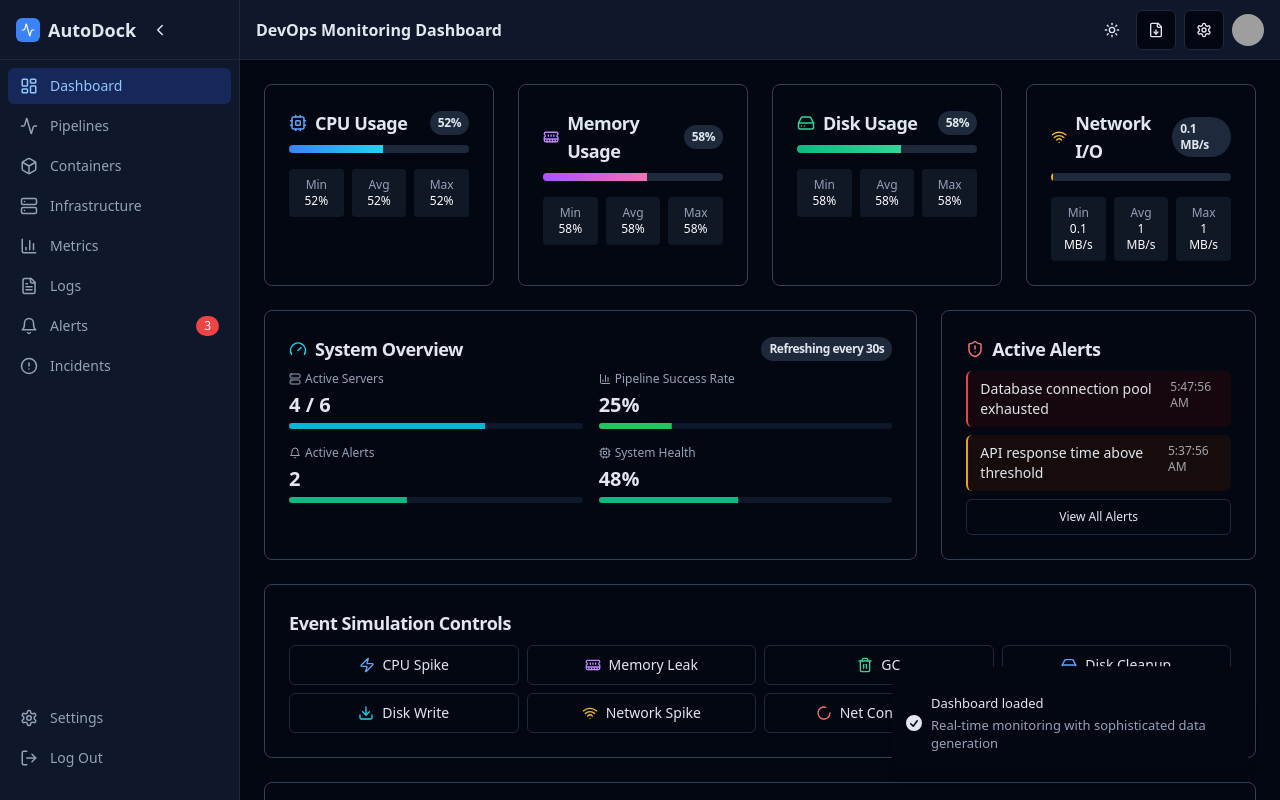
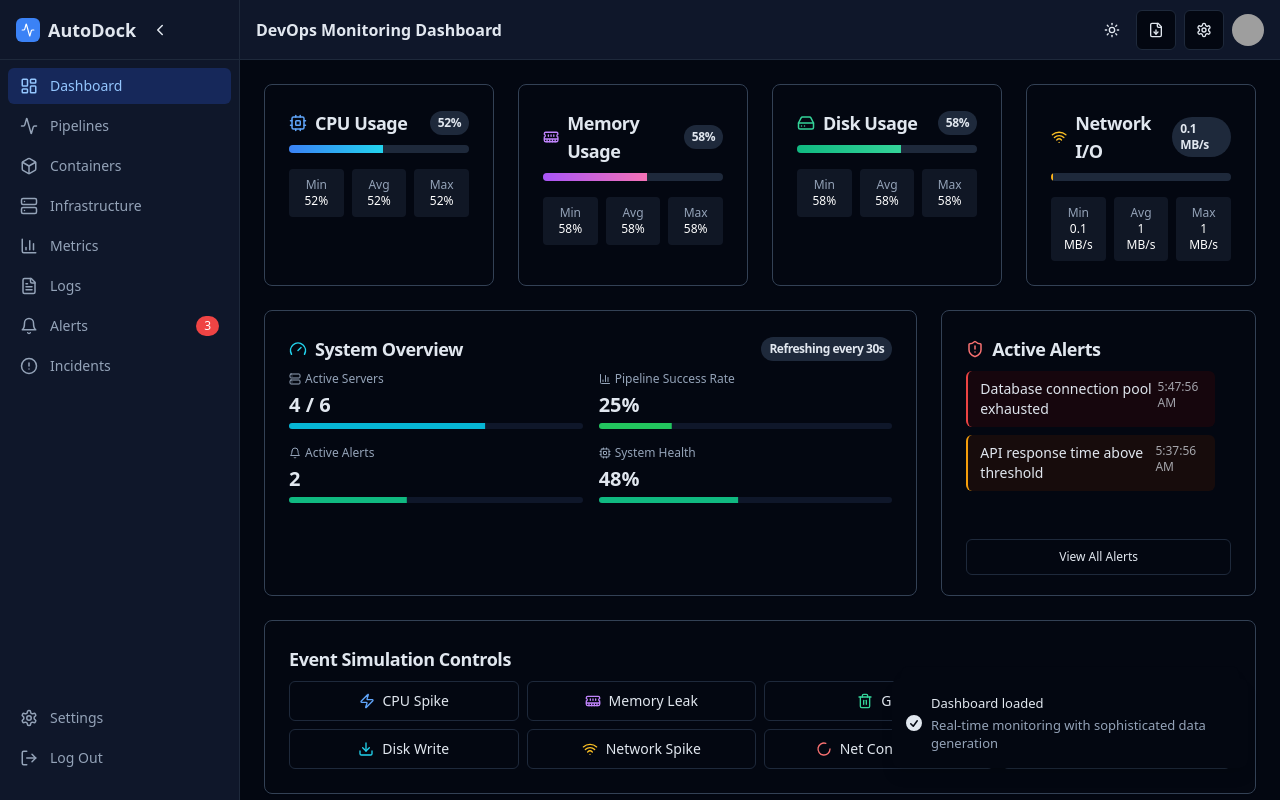
Before and after one commit to Kaxxtik/cicd-pipeline-fp, a React (Vite) app: page / in a window 1280 px wide. Both pictures are taken after typing "name@example.com", "Sample123" into the empty fields and a click on the button "Sign In". Built offline with nearby package versions, Linux system fonts and the light colour scheme; grey boxes are pictures that could not be loaded.

Commit message:
Fix: Update active alerts display
Refactor the active alerts section to display alerts near the system overview.

```diff
--- a/src/components/dashboard/Dashboard.tsx
+++ b/src/components/dashboard/Dashboard.tsx
@@ -1,4 +1,3 @@
-
 import { useEffect } from "react";
 import { JenkinsPipelineModule } from "./modules/JenkinsPipelineModule";
 import { DockerContainersModule } from "./modules/DockerContainersModule";
@@ -32,6 +31,7 @@ import { Progress } from "@/components/ui/progress";
 import { cn } from "@/lib/utils";
 import { Tooltip, TooltipContent, TooltipProvider, TooltipTrigger } from "@/components/ui/tooltip";
 import { AlertDialog, AlertDialogAction, AlertDialogCancel, AlertDialogContent, AlertDialogDescription, AlertDialogFooter, AlertDialogHeader, AlertDialogTitle, AlertDialogTrigger } from "@/components/ui/alert-dialog";
+import { ScrollArea } from "@/components/ui/scroll-area";
 
 function DashboardContent() {
   const {
@@ -343,8 +343,16 @@ function DashboardContent() {
             </CardTitle>
           </CardHeader>
           <CardContent>
+            <div className="space-y-2 h-[200px] relative">
+              {data.alerts.filter(alert => !alert.acknowledged).length === 0 ? (
+                <div className="text-center py-4 text-slate-400">
+                  <ShieldAlert size={24} className="mx-auto mb-2 text-green-500 opacity-70" />
+                  <div>No active alerts</div>
+                </div>
+              ) : (
+                <ScrollArea className="h-[160px] w-full pr-4">
                   <div className="space-y-2">
-              {data.alerts.filter(alert => !alert.acknowledged).slice(0, 3).map(alert => (
+                    {data.alerts.filter(alert => !alert.acknowledged).slice(0, 10).map(alert => (
                       <div
                         key={alert.id}
                         className={`px-3 py-2 rounded-md ${
@@ -361,11 +369,8 @@ function DashboardContent() {
                         </div>
                       </div>
                     ))}
-              {data.alerts.filter(alert => !alert.acknowledged).length === 0 && (
-                <div className="text-center py-4 text-slate-400">
-                  <ShieldAlert size={24} className="mx-auto mb-2 text-green-500 opacity-70" />
-                  <div>No active alerts</div>
                   </div>
+                </ScrollArea>
               )}
               {data.alerts.filter(alert => !alert.acknowledged).length > 0 && (
                 <Button
```
Lines whose indentation alone changed are shown as unchanged.
